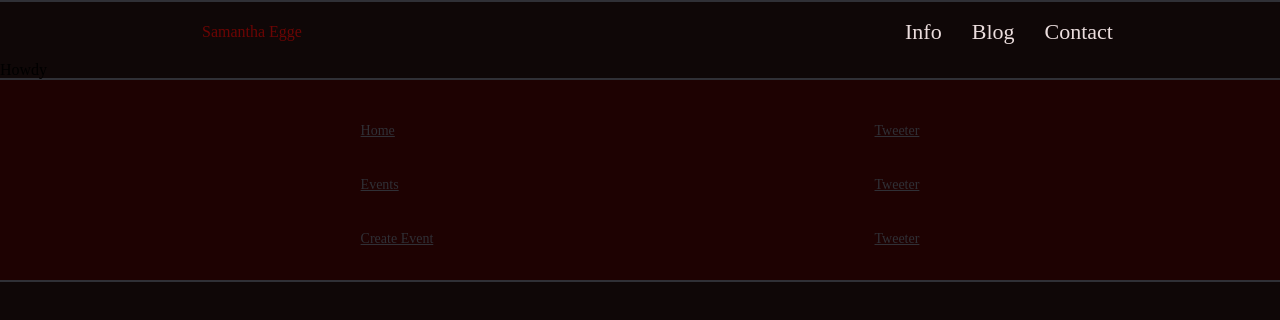
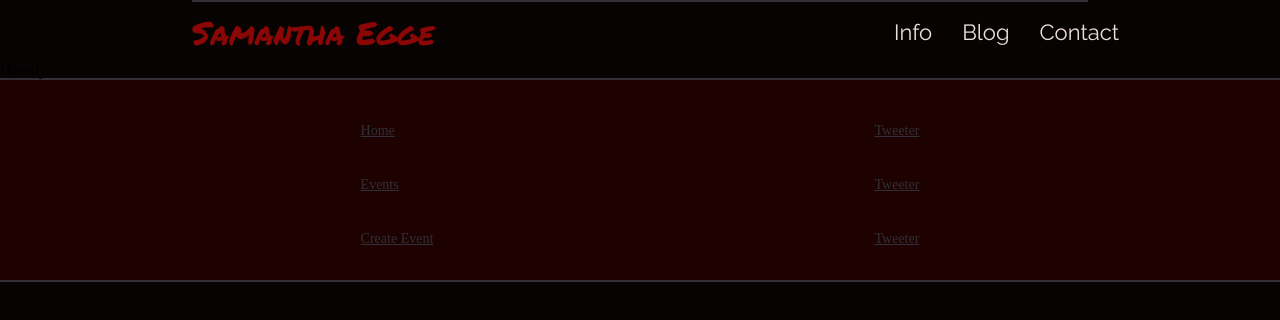
Before and after one commit to SamanthaEgge/portfolio-v1, a React (Create React App) app: page /contact in a window 1280 px wide. Shown: the top 320 px of the page. Built offline with nearby package versions, Linux system fonts and the light colour scheme.

Commit message:
More styling to project cards. Set up links for site, github, and blog. Need to develop button component and import it for the blog post.

```diff
--- a/public/index.html
+++ b/public/index.html
@@ -7,6 +7,7 @@
     <meta name="theme-color" content="#000000" />
     <link rel="stylesheet"
           href="https://fonts.googleapis.com/css?family=Permanent+Marker|Shadows+Into+Light|Raleway">
+    <script src="https://kit.fontawesome.com/9f5933f5e0.js" crossorigin="anonymous"></script>
     <!--
       Kalam, Rock Salt, Calligraffitti, Bad Script
     -->
--- a/src/components/Home/HighlightItem.js
+++ b/src/components/Home/HighlightItem.js
@@ -1,6 +1,9 @@
 import React from 'react'
+import { Link } from 'react-router-dom'
 
 import './HighlightItem.scss'
+
+
 
 const HighlightItem = ({project}) => {
   console.log(project)
@@ -16,11 +19,11 @@ const HighlightItem = ({project}) => {
   let inverted = feature.feature_position % 2
 
     return (
-        <div className={`hlitem-container ${inverted == 0 ? "" : "reverse"}`}>
+        <div className={`hlitem-container ${inverted == 1 ? "" : "reverse"}`}>
             <div className='hl-image'>
               <img src={feature.feature_photo} alt={feature.feature_title} />
             </div>
-            <div className='hl-content'>
+            <div className={`hl-content ${inverted == 1 ? "" : "reverse"}`}>
               <span className='hl-title'>{feature.feature_title}</span> <br />
               <span className='hl-skills'>React, Node.js, Express, Redux, Hooks</span>
               <p className='hl-description'>{description}</p>
@@ -29,6 +32,11 @@ const HighlightItem = ({project}) => {
                   return (<><li><span className='bullet'>></span> {bullet}</li></>)
                 })}
               </ul>
+              <div className='hl-links'>
+                {feature.feature_website ? <a href={feature.feature_website}><i class="fas fa-globe"></i></a>: null}
+                {feature.feature_github ? <a href={feature.feature_github}><i class="fab fa-github"></i></a>: null}
+                {feature.blog_slug ? <Link className='' to={`/blog/${feature.blog_slug}`}>link</Link>: null}
+              </div>
             </div>
         </div>
     )
--- a/src/components/Home/HighlightItem.scss
+++ b/src/components/Home/HighlightItem.scss
@@ -8,12 +8,12 @@
   margin: 30px auto;
   justify-content: space-between;
   align-items: center;
-  padding-right: 2%;
+  // padding-right: 2%;
 
   &.reverse {
     flex-direction: row-reverse;
-    padding-right: 0;
-    padding-left: 2%;
+    // padding-right: 0;
+    // padding-left: 2%;
   }
 
   .hl-image {
@@ -24,21 +24,33 @@
   }
 
   .hl-content {
+    display: flex;
+    flex-direction: column;
+    justify-content: space-evenly;
     width: 46%;
     // padding: 20px;
+    padding-right: 2%;
+
+    &.reverse{
+    padding-right: 0;
+    padding-left: 2%;
+    }
 
     .hl-title {
       color: $primary-color;
       font-size: 32px;
       font-family: 'Shadows Into Light', cursive;
+      // margin-bottom: 6px;
 
     }
     .hl-description {
+      margin-bottom: 6px;
       color: $off-white;
       font-size: 16px;
       font-family: 'Raleway', sans-serif;
     }
     .hl-skills {
+      margin-bottom: 6px;
       color: $off-white;
       font-style: italic;
       font-family: 'Raleway', sans-serif;
@@ -51,7 +63,21 @@
     .bullet {
       font-family: 'Permanent Marker', cursive;
       color: $primary-color;
-      font-size: 24px;
+      font-size: 28px;
+    }
+
+    .hl-links {
+      margin-top: 6px;
+      display: flex;
+      justify-content: space-around;
+      i {
+        text-decoration: none;
+        color: $secondary-color;
+        font-size: 30px;
+        &:hover {
+          color: $off-white;
+        }
+      }
     }
   }
 }
--- a/src/components/Home/Highlights.js
+++ /dev/null
@@ -1,14 +0,0 @@
-import React from 'react'
-
-
-const Highlights = (props) => {
-
-
-    return (
-        <div className='highlights-container'>
-
-        </div>
-    )
-}
-
-export default Highlights
--- a/src/components/Home/Home.js
+++ b/src/components/Home/Home.js
@@ -2,9 +2,6 @@ import React from 'react'
 import axios from 'axios'
 
 import './Home.scss'
-import Navigation from '../Navigation/Navigation'
-import Footer from '../Footer/Footer'
-import Highlights from './Highlights.js'
 import HighlightItem from './HighlightItem.js'
 
 import longBGHome from '../../assets/longbghome.jpg'
--- a/src/components/Navigation/Navigation.scss
+++ b/src/components/Navigation/Navigation.scss
@@ -1,43 +1,47 @@
 @import '../../styles/variables.scss';
 
 .navigation-container {
-    width: 100%;
+  margin: 0 auto;
+  width: 70%;
   height: 60px;
   background-color: $dark-primary;
   display: flex;
-    justify-content: space-around;
+  justify-content: space-between;
   align-items: center;
   border-top: 2px solid $gray-color;
   // border-bottom: 2px solid $gray-color;
 
   .nav-left {
     width: 30%;
-        margin: 0 auto;
+    // margin: 0 auto;
     display: flex;
     justify-content: space-between;
     align-items: center;
-        padding: 20px 0px;
+    // padding: 20px 0px;
 
     .title {
+      font-family: 'Permanent Marker', cursive;
       color: $primary-color;
-            padding: 0px 10px;
+      // padding: 0px 10px;
+      font-size: 32px;
     }
   }
 
   .nav-right {
-        width: 40%;
-        display: flex;
-        justify-content: space-around;
+    width: 25%;
+    // display: flex;
+    // justify-content: space-between;
 
     .nav-items {
       display: flex;
-            justify-content: space-around;
+      justify-content: space-between;
 
       a {
-                padding: 0px 30px 0px 0px;
+        padding: 0px 0px 0px 30px;
         color: $off-white;
         font-size: 22px;
         text-decoration: none;
+        font-family: 'Raleway', sans-serif;
       }
     }
   }
--- a/src/styles/variables.scss
+++ b/src/styles/variables.scss
@@ -1,10 +1,11 @@
 // Color Schemes
-$primary-color: #6B0504; //Rosewood
+// $primary-color: #6B0504; // Blood Red
+$primary-color: #8A0705; // Dark Red
 $secondary-color: #561643; //Tyrian Purple
 $teritary-color: blue;
 $darker-red: #1E0202; // Smoky Black
 $gray-color: #303036; //Jet
-$dark-primary: #0F0707;
+$dark-primary: #080303;
 $primary-dark-color: #1E0202;
 
 $off-white: #EBDDDD;
```
Also changed, not shown: src/ui-bops/Toggle.js (added). Lines whose indentation alone changed are shown as unchanged.
